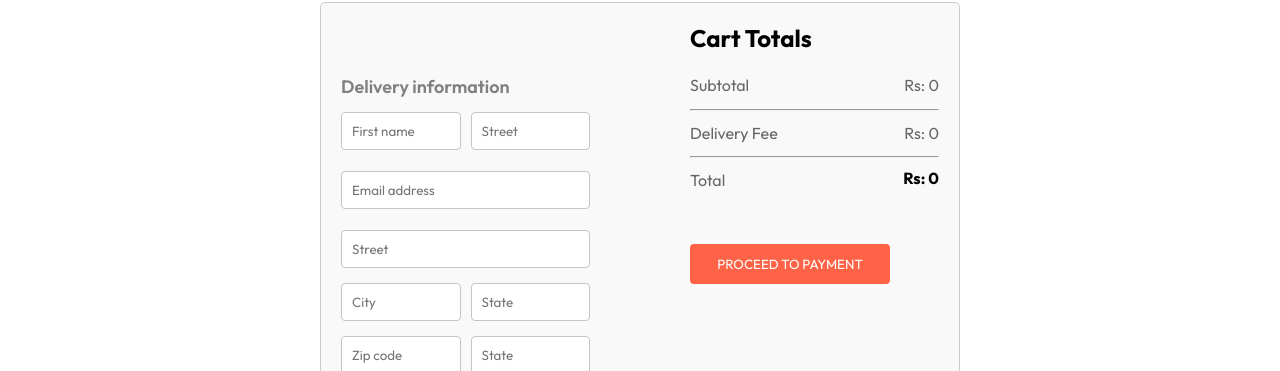
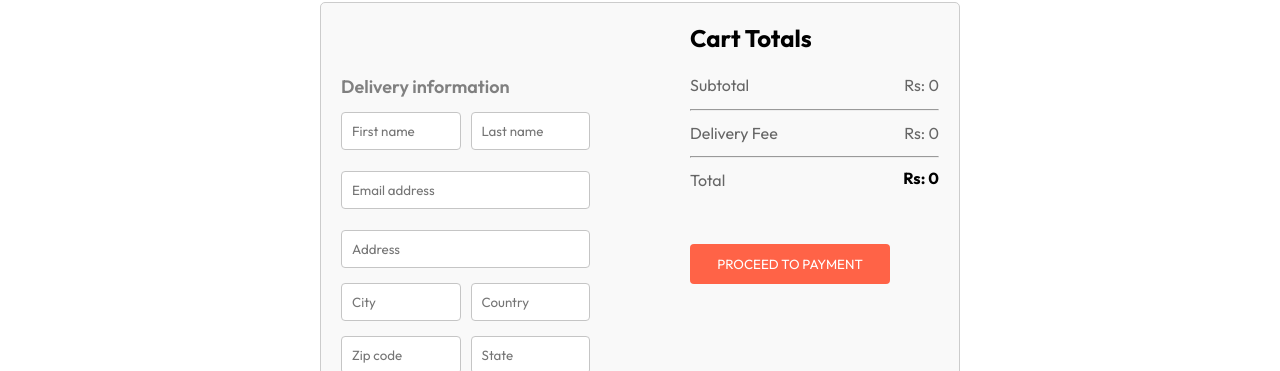
Before and after one commit to Kalhara2000/React-E-commerce, a React (Create React App) app in the folder frontend/: page /place-order in a window 1280 px wide. Shown: the part 123-494 px from the top of the page. Built offline with nearby package versions, Linux system fonts and the light colour scheme.

Commit message:
Update delivery information Placeholders

```diff
--- a/frontend/src/pages/PlaceOrder/PlaceOrder.js
+++ b/frontend/src/pages/PlaceOrder/PlaceOrder.js
@@ -13,13 +13,13 @@ const PlaceOrder = () => {
         <p className='title'>Delivery information</p>
         <div className='multi-feilds'>
             <input type='text' placeholder='First name' />
-            <input type='text' placeholder='Street' />
+            <input type='text' placeholder='Last name' />
         </div>
             <input type='email' placeholder='Email address' />
-            <input type='text' placeholder='Street' />
+            <input type='text' placeholder='Address' />
         <div className='multi-feilds'>
             <input type='text' placeholder='City' />
-            <input type='text' placeholder='State' />
+            <input type='text' placeholder='Country' />
         </div>
         <div className='multi-feilds'>
             <input type='text' placeholder='Zip code' />
```
